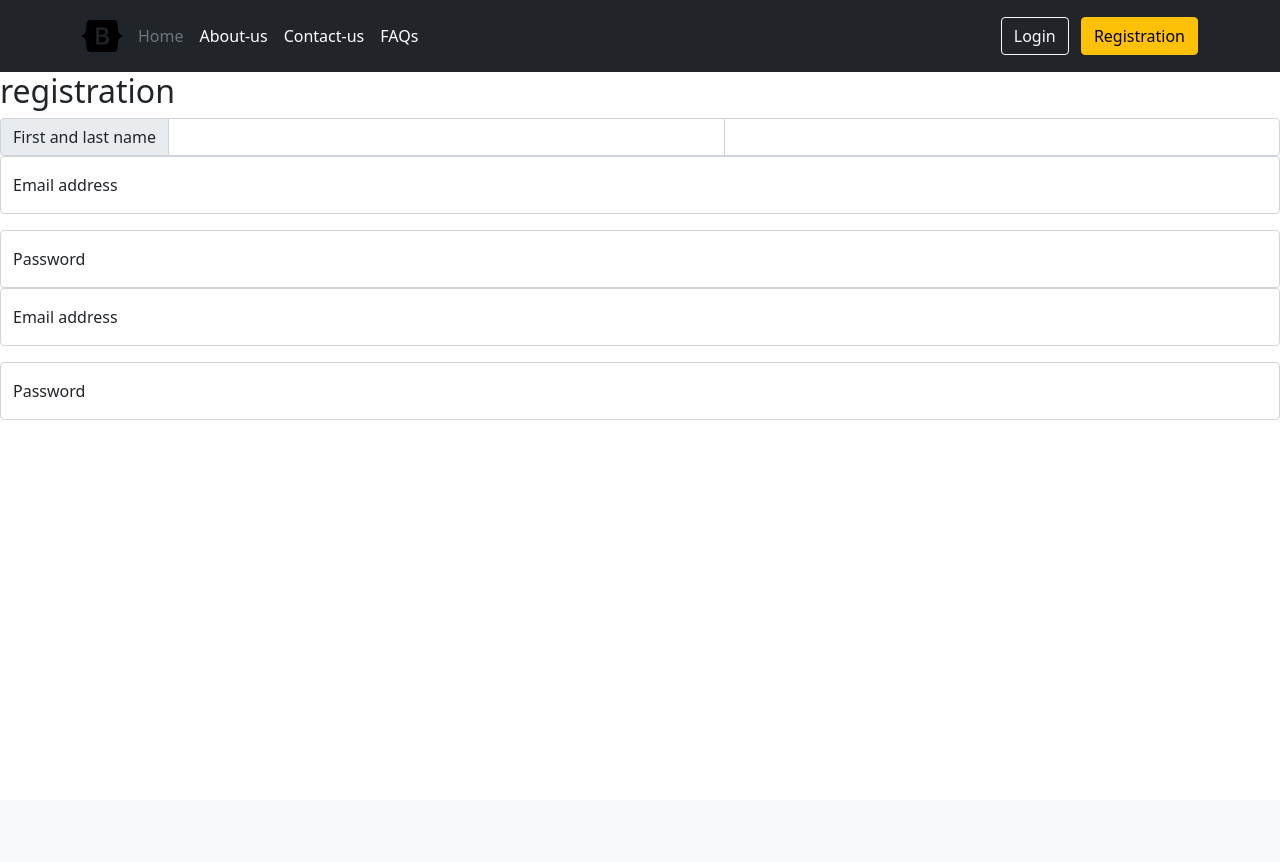
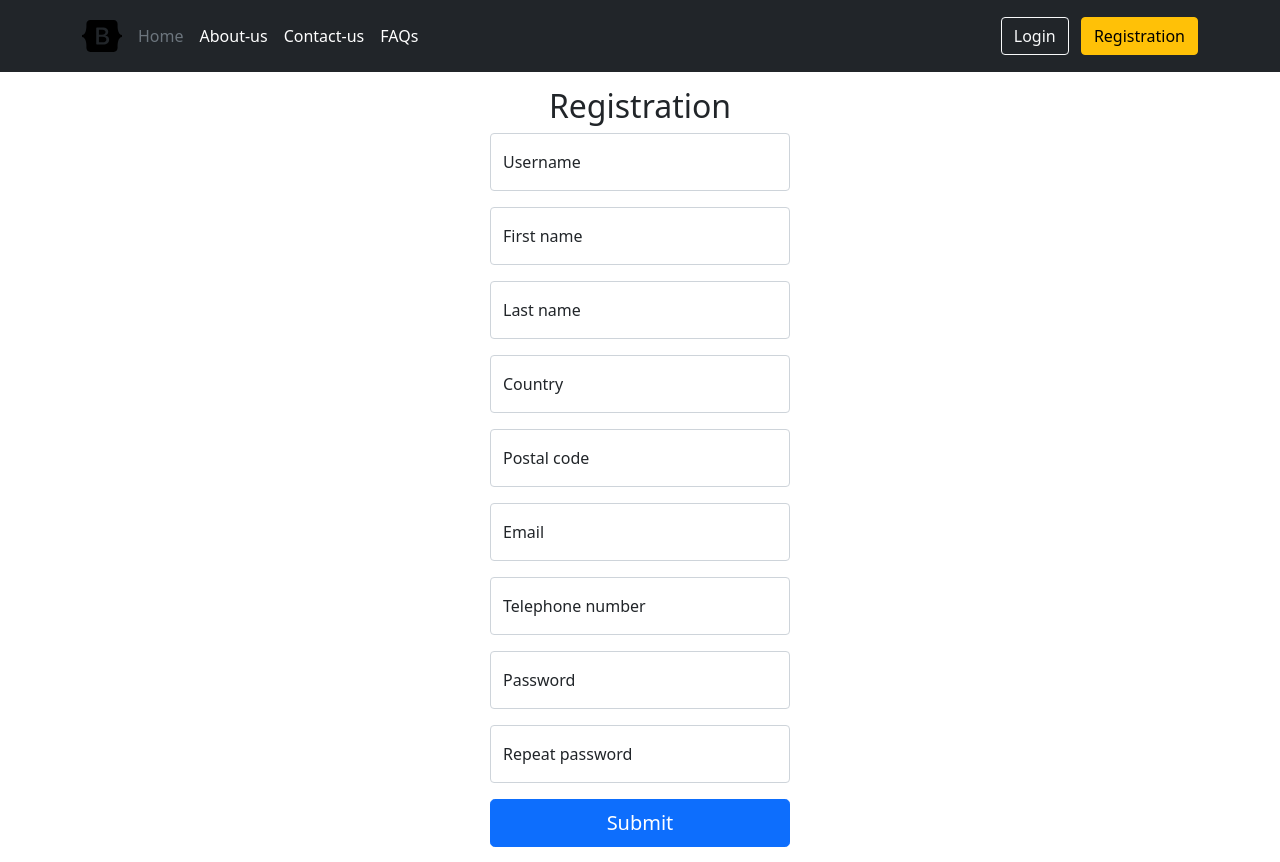
Before and after one commit to blaz-k/Projects, a Flask app: page /registration in a window 1280 px wide. Before the commit the page ends 420 px from the top, so only its background shows below. Run offline with Flask 2, Linux system fonts and the light colour scheme; some libraries are stand-ins or nearby versions.

Commit message:
Registration

```diff
--- a/main.py
+++ b/main.py
@@ -27,7 +27,7 @@ def login():
     return render_template("login.html")
 
 
-@app.route("/registration")
+@app.route("/registration", methods=["GET", "POST"])
 def registration():
     return render_template("registration.html")
 
--- /dev/null
+++ b/static/css/registration.css
@@ -0,0 +1,7 @@
+
+.form-registration {
+  width: 100%;
+  max-width: 330px;
+  padding: 15px;
+  margin: auto;
+}
--- a/templates/base.html
+++ b/templates/base.html
@@ -8,8 +8,7 @@
 
     <!-- Custom styles for this template -->
     <link href="/static/css/headers.css" rel="stylesheet">
-
-  <link href="/static/css/signin.css" rel="stylesheet">
+    <link href="/static/css/signin.css" rel="stylesheet">
     {% block link %}
     {% endblock link %}
   </head>
--- a/templates/login.html
+++ b/templates/login.html
@@ -31,7 +31,7 @@
           </label>
         </div>
         <button class="w-100 btn btn-lg btn-primary" type="submit">Sign in</button>
-        <p class="mt-5 mb-3 text-muted">&copy; 2017–2021</p>
+        <p class="mt-5 mb-3 text-muted">&copy;2021</p>
       </form>
     </main>
 </div>
--- a/templates/registration.html
+++ b/templates/registration.html
@@ -1,29 +1,54 @@
 {% extends "base.html" %}
 
+
+{% block link %}
+    <link href="/static/css/registration.css" rel="stylesheet">
+{% endblock link %}
 
 
 
 {% block content %}
-    <h2>registration</h2>
-    <div class="input-group">
-      <span class="input-group-text">First and last name</span>
-      <input type="text" aria-label="First name" class="form-control">
-      <input type="text" aria-label="Last name" class="form-control">
+
+<form method="post" action="/registration">
+    <main class="form-registration text-center" >
+        <h2>Registration</h2>
+        <div class="form-floating mb-3" >
+          <input type="text" class="form-control" id="floatingUsername" placeholder="Username">
+          <label for="floatingUsername">Username</label>
         </div>
         <div class="form-floating mb-3">
-      <input type="email" class="form-control" id="" placeholder="name@example.com">
-      <label for="floatingInput">Email address</label>
+          <input type="name" class="form-control" id="floatingFirstname" placeholder="Firstname">
+          <label for="floatingFirstname">First name</label>
         </div>
-    <div class="form-floating">
+        <div class="form-floating mb-3">
+          <input type="name" class="form-control" id="floatingLastname" placeholder="Last name">
+          <label for="floatingLastname">Last name</label>
+        </div>
+        <div class="form-floating mb-3">
+          <input type="name" class="form-control" id="floatingCountry" placeholder="Country">
+          <label for="floatingCountry">Country</label>
+        </div>
+        <div class="form-floating mb-3">
+          <input type="number" class="form-control" id="floatingPostal" placeholder="Postal code">
+          <label for="floatingPostal">Postal code</label>
+        </div>
+        <div class="form-floating mb-3">
+          <input type="email" class="form-control" id="floatingEmail" placeholder="Email">
+          <label for="floatingEmail">Email</label>
+        </div>
+        <div class="form-floating mb-3">
+          <input type="tel" class="form-control" id="floatingTelephone" placeholder="Telephone number">
+          <label for="floatingTelephone">Telephone number</label>
+        </div>
+        <div class="form-floating mb-3">
           <input type="password" class="form-control" id="floatingPassword" placeholder="Password">
           <label for="floatingPassword">Password</label>
         </div>
         <div class="form-floating mb-3">
-      <input type="email" class="form-control" id="floatingInput" placeholder="name@example.com">
-      <label for="floatingInput">Email address</label>
+          <input type="password" class="form-control" id="floatingRepeat" placeholder="Password">
+          <label for="floatingRepeat">Repeat password</label>
         </div>
-    <div class="form-floating">
-      <input type="password" class="form-control" id="floatingPassword" placeholder="Password">
-      <label for="floatingPassword">Password</label>
-    </div>
+        <button class="w-100 btn btn-lg btn-primary" type="submit">Submit</button>
+    </main>
+</form>
 {% endblock content %}
```
Lines whose indentation alone changed are shown as unchanged.
